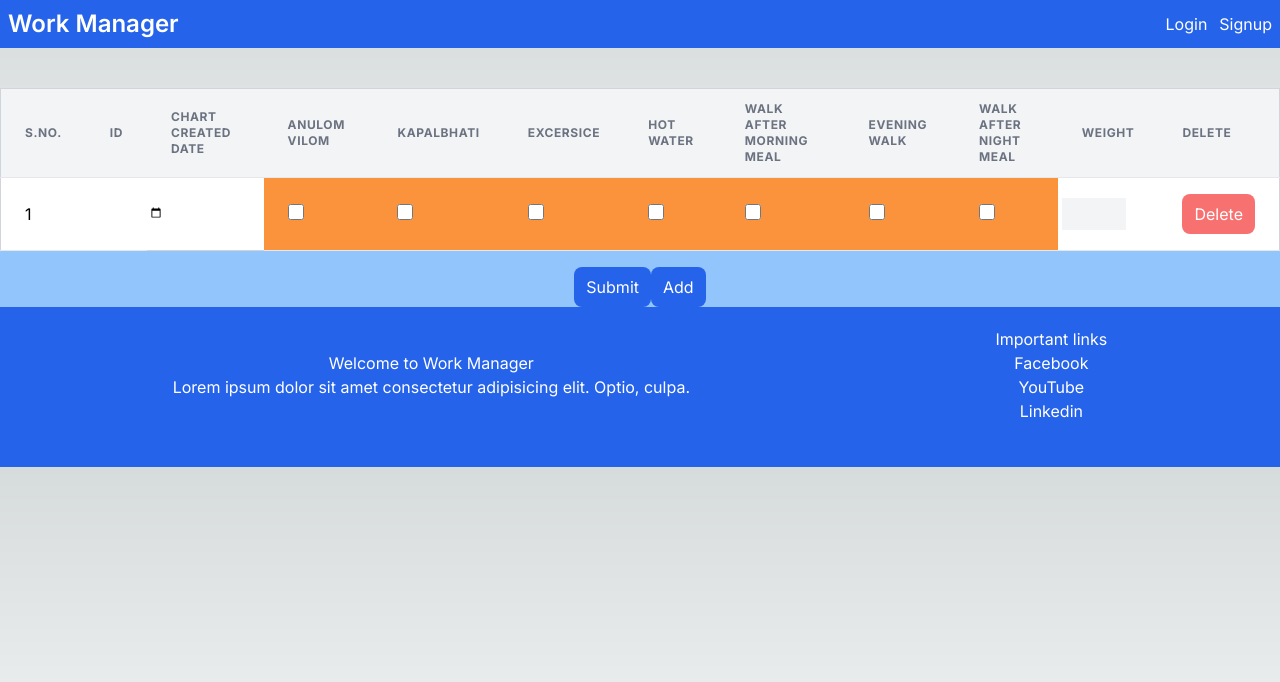
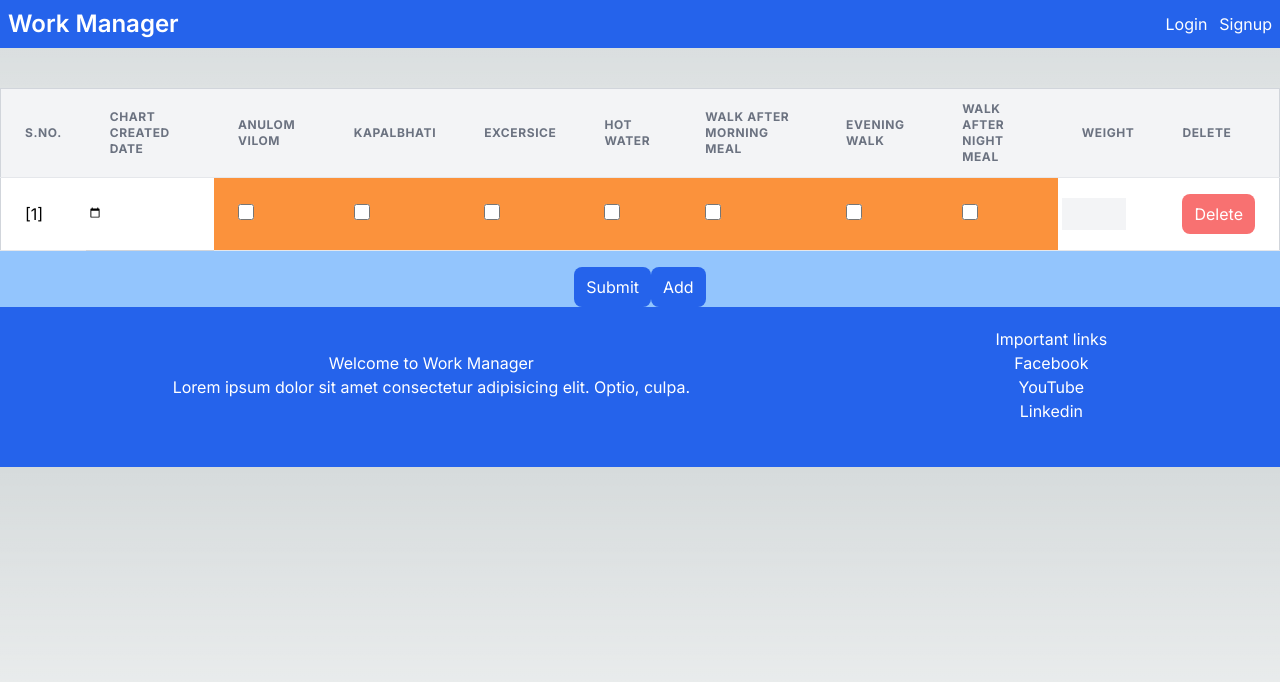
Before and after one commit to sandeepmalviya581/NEXT-JS-WORK-MANAGER-LCWD, a Next.js app: page /healthchart in a window 1280 px wide. Both pictures are taken after a click on the button "Add". Shown: the top 682 px of the page. Built offline with nearby package versions, Linux system fonts and the light colour scheme; no server answers.

Commit message:
cloud db added

```diff
--- a/src/app/api/current/route.js
+++ b/src/app/api/current/route.js
@@ -7,8 +7,14 @@ export async function GET(request) {
     if (request.cookies.get('authToken')) {
         const authToken = request.cookies.get('authToken')?.value;
         const data = jwt.verify(authToken, 'workmanager');
-        const user = await User.findById(data._id);
-        return NextResponse.json(user);
+        console.log('data in current api');
+        console.log(data);
+        // const user = await User.findById(data._id);
+        // console.log('data in user api called agined api');
+        // console.log(user);
+        return NextResponse.json(data);
+
+        // return NextResponse.json(user);
     }
 
     return NextResponse.json({});
--- a/src/app/healthchart/HealthChart.jsx
+++ b/src/app/healthchart/HealthChart.jsx
@@ -132,9 +132,9 @@ const HealthChart = () => {
                                 S.No.
                             </th>
 
-                            <th className=" px-6 py-3 border-b bg-gray-100 text-left text-xs leading-4 font-bold text-gray-500 uppercase tracking-wider">
+                            {/* <th className=" px-6 py-3 border-b bg-gray-100 text-left text-xs leading-4 font-bold text-gray-500 uppercase tracking-wider">
                                 ID
-                            </th>
+                            </th> */}
 
                             <th className=" px-6 py-3 border-b bg-gray-100 text-left text-xs leading-4 font-bold text-gray-500 uppercase tracking-wider">
                                 Chart Created Date
@@ -176,12 +176,12 @@ const HealthChart = () => {
                             <tr key={item._id}>
 
                                 <td className="px-6 py-4 whitespace-no-wrap border-b" >
-                                    {index + 1}
+                                    [{index + 1}]{item._id}
                                 </td>
 
-                                <td className="px-6 py-4 whitespace-no-wrap border-b text-xs">
+                                {/* <td className="px-6 py-4 whitespace-no-wrap border-b text-xs">
                                     {item._id}
-                                </td>
+                                </td> */}
 
 
                                 <td className='text-sm'>
--- a/src/helper/db.js
+++ b/src/helper/db.js
@@ -4,9 +4,15 @@ export const connectDb = async () => {
 
 
     try {
-        const { connection } = await mongoose.connect('mongodb://127.0.0.1:27017/workmanager');
+        // const { connection } = await mongoose.connect('mongodb://127.0.0.1:27017/workmanager');
+
+        // const { connection } = await mongoose.connect(process.env.MONGO_DB_URL);
+
+        const { connection } = await mongoose.connect('mongodb+srv://sandeepmalviya581:omshanti@cluster0.zaacxo1.mongodb.net',{
+            dbName:'workmanager'
+        });
         console.log('Connected to db.');
-        // console.log(connection);
+        console.log(connection.db.host);
     } catch (error) {
         console.log('Failed to connect db.');
     }
```
Also changed, not shown: 1 other file (tests, documents, lock files or other folders).
